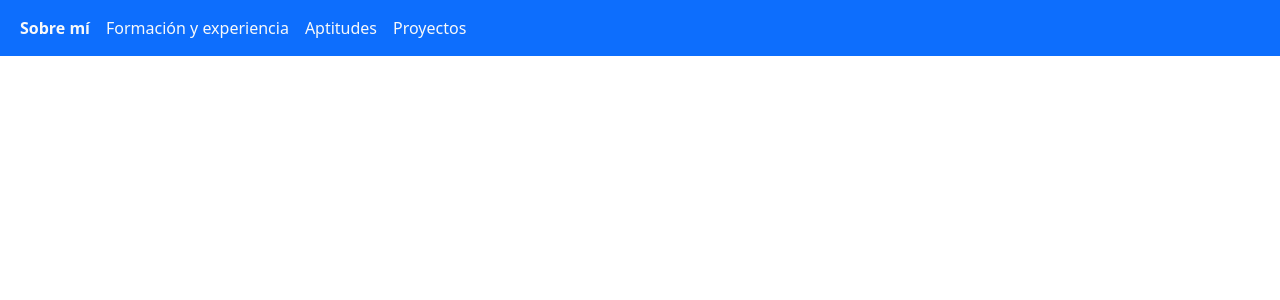
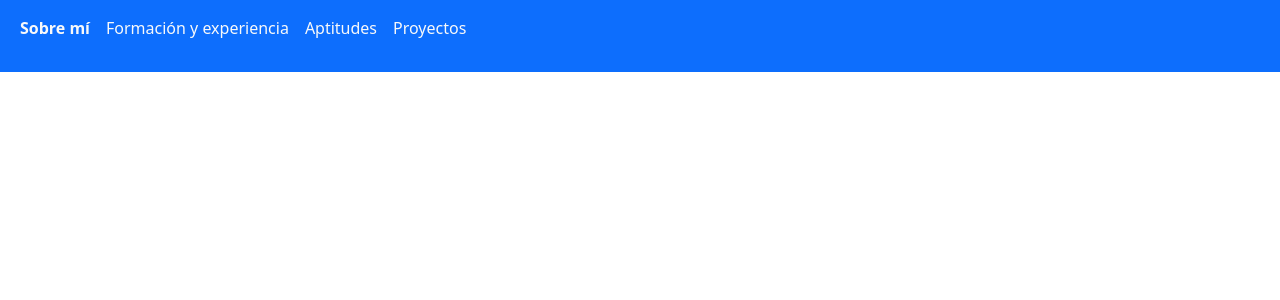
Before and after one commit to jeici21/portfolio, a React (Vite) app: page / in a window 1280 px wide. Shown: the top 300 px of the page. Built offline with nearby package versions, Linux system fonts and the light colour scheme.

Commit message:
correcciones al navbar

```diff
--- a/src/components/Navbar.tsx
+++ b/src/components/Navbar.tsx
@@ -1,9 +1,9 @@
 import { useState } from "react"
 import styled from "styled-components"
 
-const A = styled.a`
+const P = styled.p`
     &:hover {
-        color: silver !important;
+        color: silver;
     }
 `
 
@@ -21,20 +21,28 @@ const Navbar = () => {
                 <div className="collapse navbar-collapse" id="navbarSupportedContent">
                     <ul className="navbar-nav me-auto mb-2 mb-lg-0">
                         <li className="nav-item">
-                            <A className={`nav-link text-light ${active === 0 && 'fw-bold'}`}
-                                onClick={() => setActive(0)} href="#">Sobre mí</A>
+                            <a className={`nav-link text-light ${active === 0 && 'fw-bold'}`}
+                                onClick={() => setActive(0)} href="#">
+                                <P>Sobre mí</P>
+                            </a>
                         </li>
                         <li className="nav-item">
-                            <A className={`nav-link text-light ${active === 1 && 'fw-bold'}`}
-                                onClick={() => setActive(1)} href="#">Formación y experiencia</A>
+                            <a className={`nav-link text-light ${active === 1 && 'fw-bold'}`}
+                                onClick={() => setActive(1)} href="#">
+                                <P>Formación y experiencia</P>
+                            </a>
                         </li>
                         <li className="nav-item">
-                            <A className={`nav-link text-light ${active === 2 && 'fw-bold'}`}
-                                onClick={() => setActive(2)} href="#">Aptitudes</A>
+                            <a className={`nav-link text-light ${active === 2 && 'fw-bold'}`}
+                                onClick={() => setActive(2)} href="#">
+                                <P>Aptitudes</P>
+                            </a>
                         </li>
                         <li className="nav-item">
-                            <A className={`nav-link text-light ${active === 3 && 'fw-bold'}`}
-                                onClick={() => setActive(3)} href="#">Proyectos</A>
+                            <a className={`nav-link text-light ${active === 3 && 'fw-bold'}`}
+                                onClick={() => setActive(3)} href="#">
+                                <P>Proyectos</P>
+                            </a>
                         </li>
                     </ul>
                 </div>
```
